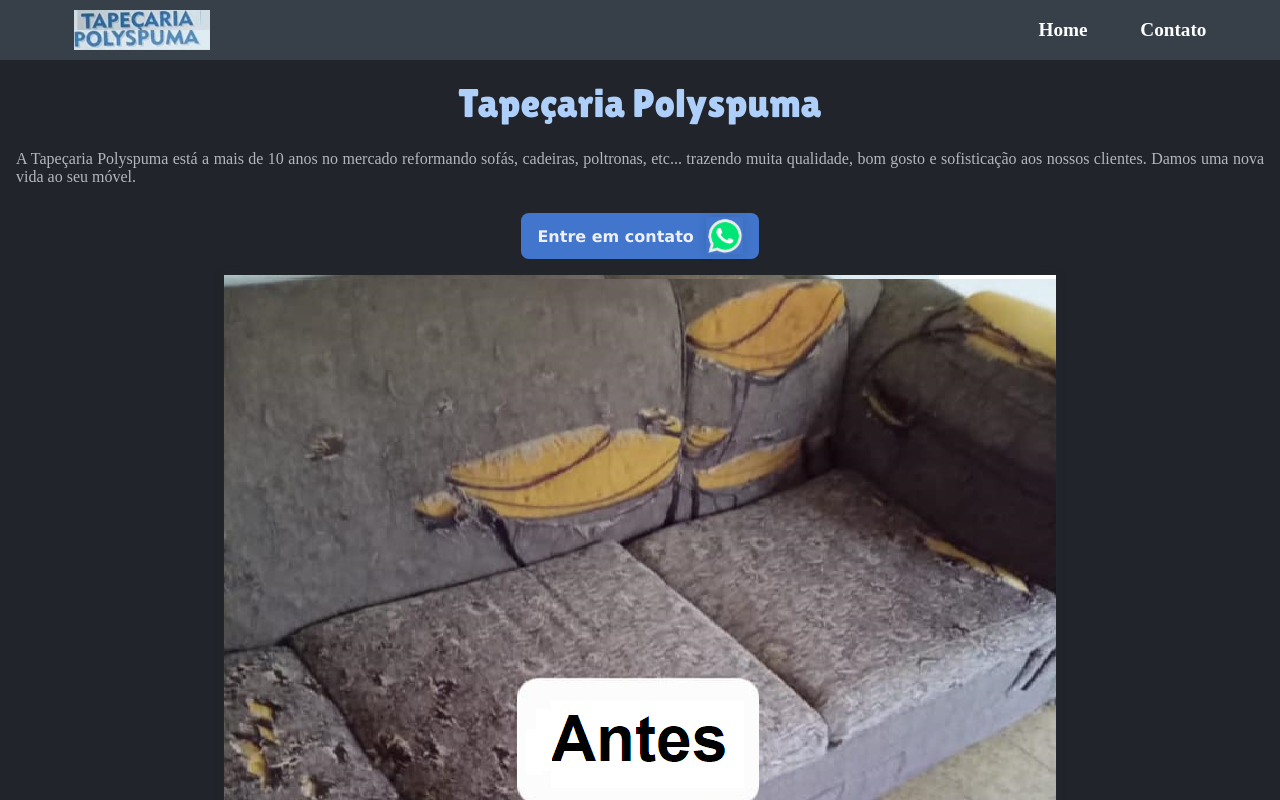
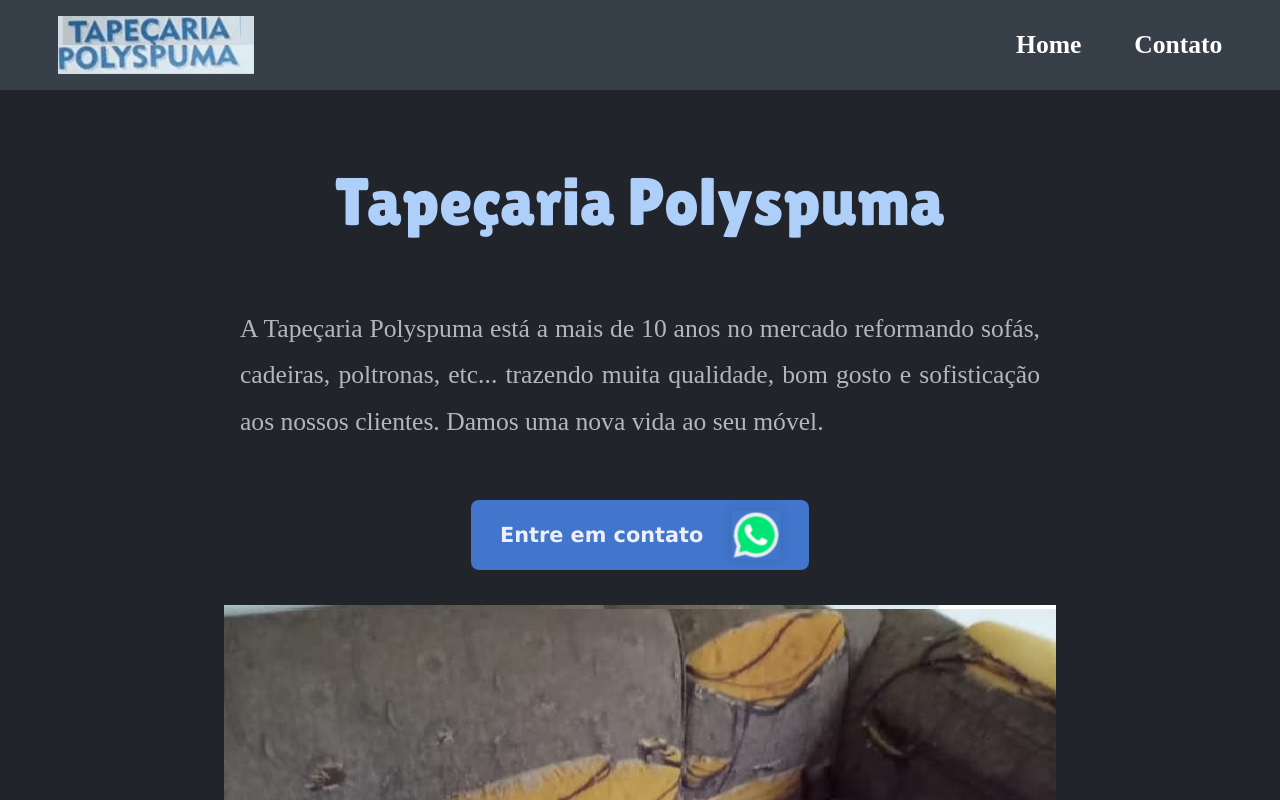
Before and after one commit to thomascaldana/react-tapecaria-website, a React (Vite) app: page / in a window 1280 px wide. Shown: the top 800 px of the page. Built offline with nearby package versions, Linux system fonts and the light colour scheme.

Commit message:
improving responsivity in header and heart components

```diff
--- a/src/components/Button/styles.js
+++ b/src/components/Button/styles.js
@@ -6,7 +6,11 @@
   justify-content: center;
   margin: 1rem 1rem;
 
-  @media screen and (min-width: 520px) {
+  @media screen and (min-width: 481px) and (max-width: 1024px) {
+    margin: 1rem 1rem;
+  }
+
+  @media screen and (min-width: 1025px) {
   }
 `;
 
@@ -30,6 +34,7 @@
     background-size: cover;
     animation: zoomEffect 2s infinite;
   }
+
   @keyframes zoomEffect {
     0% {
       transform: scale(1);
@@ -42,6 +47,31 @@
     }
   }
 
-  @media screen and (min-width: 520px) {
+  @media screen and (min-width: 481px) and (max-width: 1024px) {
+    gap: 1.5rem;
+    padding: 0.5rem 1.5rem;
+    margin: 1rem 1rem;
+    font-size: 1.2rem;
+
+    img {
+      width: 2.8rem;
+    }
+  }
+
+  @media screen and (min-width: 1025px) {
+    gap: 1.8rem;
+    padding: 0.7rem 1.8rem;
+    margin: 1.2rem 1.2rem;
+    font-size: 1.3rem;
+
+    img {
+      width: 3rem;
+    }
+
+    &:hover {
+      box-shadow: 0px 0px 5px 8px rgb(65 118 204 / 15%);
+      color: white;
+      opacity: 0.85;
+    }
   }
 `;
--- a/src/components/Footer/styles.js
+++ b/src/components/Footer/styles.js
@@ -20,9 +20,10 @@
   }
 
   span {
-    margin-top: 3rem;
+    margin-top: 5rem;
     text-align: center;
-    color: #b3b7bd;
+    color: #b3b7bf;
+    font-size: 0.8rem;
   }
   @media screen and (min-width: 520px) {
   }
--- a/src/components/Header/styles.js
+++ b/src/components/Header/styles.js
@@ -10,11 +10,13 @@
   margin-bottom: 20px;
 
   img {
-    width: calc(5rem + 5%);
+    width: calc(5rem + 10%);
+    max-width: 13rem;
   }
 
-  @media screen and (min-width: 520px) {
-    padding: 10px calc(3rem + 2vw) 10px calc(3rem + 2vw);
+  @media screen and (min-width: 481px) {
+    padding: 1rem calc(2rem + 2vw) 1rem calc(2rem + 2vw);
+    margin-bottom: calc(2rem + 2vw + 2vh);
   }
 `;
 
@@ -47,6 +49,13 @@
   &:hover::after {
     width: 100%;
   }
+
+  @media screen and (min-width: 481px) and (max-width: 1024px) {
+    font-size: 1.4rem;
+  }
+  @media screen and (min-width: 1025px) {
+    font-size: 1.6rem;
+  }
 `;
 
 export const A = styled.a`
--- a/src/components/Heart/styles.js
+++ b/src/components/Heart/styles.js
@@ -16,7 +16,7 @@
   }
 
   p {
-    font-size: 1rem;
+    font-size: calc(0.65rem + 2vw);
     padding: 0 1rem;
     text-align: justify;
     color: #b3b7bd;
@@ -27,4 +27,32 @@
     max-width: 80vw;
     box-shadow: 0 0 10px rgba(50, 50, 50, 0.2);
   }
+
+  @media screen and (min-width: 481px) and (max-width: 1024px) {
+    h1 {
+      font-size: 3rem;
+      margin-bottom: calc(1.7rem + 3vw);
+    }
+
+    p {
+      width: calc(100% - 10vw);
+      font-size: 1.3rem;
+      margin-bottom: 0.7rem;
+      line-height: 2rem;
+    }
+  }
+
+  @media screen and (min-width: 1025px) {
+    h1 {
+      font-size: calc(2.9rem + 1vw + 1vh);
+      margin-bottom: calc(1.7rem + 3vw);
+    }
+
+    p {
+      width: calc(80% - 15vw);
+      font-size: calc(0.8rem + 1vw);
+      margin-bottom: 1.2rem;
+      line-height: calc(0.8rem + 2vw + 1vh);
+    }
+  }
 `;
--- a/src/components/Services/styles.js
+++ b/src/components/Services/styles.js
@@ -16,7 +16,7 @@
   }
 
   p {
-    font-size: 1rem;
+    font-size: calc(0.65rem + 2vw);
     padding: 0 1rem;
     text-align: justify;
     color: #b3b7bd;
```
